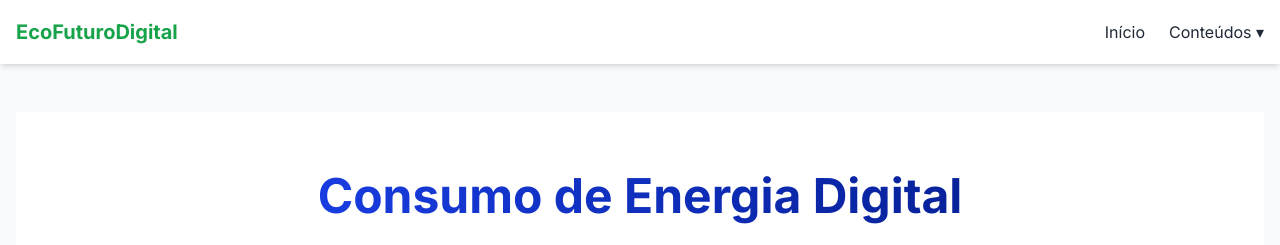
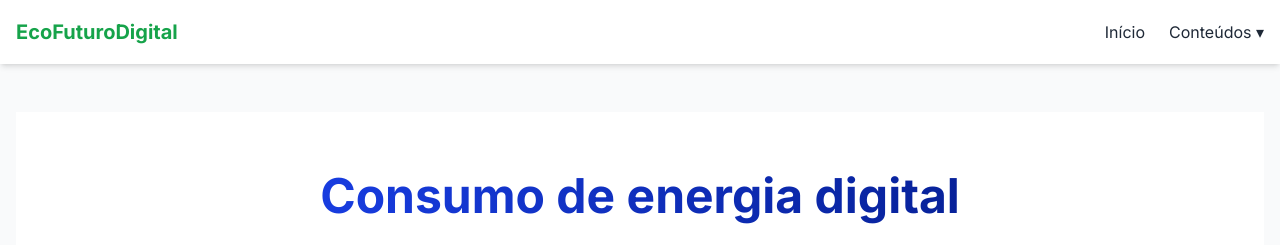
Before and after one commit to JVMinelli/Site, a plain HTML site: page economia-de-energia.html in a window 1280 px wide. Shown: the top 245 px of the page. Drawn offline with nearby package versions, Linux system fonts and the light colour scheme.

Commit message:
Update economia-de-energia.html

```diff
--- a/economia-de-energia.html
+++ b/economia-de-energia.html
@@ -3,7 +3,7 @@
 <head>
     <meta charset="UTF-8">
     <meta name="viewport" content="width=device-width, initial-scale=1.0">
-    <title>Consumo de Energia Digital | EcoFuturoDigital</title>
+    <title>Consumo de energia digital | EcoFuturoDigital</title>
     <link rel="stylesheet" href="style-water.css">
     <script src="https://cdn.tailwindcss.com"></script>
     <script src="https://cdn.jsdelivr.net/npm/feather-icons/dist/feather.min.js"></script>
@@ -16,7 +16,7 @@
     <main class="container mx-auto px-4 py-12">
         <!-- Header -->
         <section class="consumo-de-agua">
-            <h1>Consumo de Energia Digital</h1>
+            <h1>Consumo de energia digital</h1>
             <p>Entenda como o uso de serviços digitais consome energia e como podemos reduzir esse impacto.</p>
         </section>
 
```
